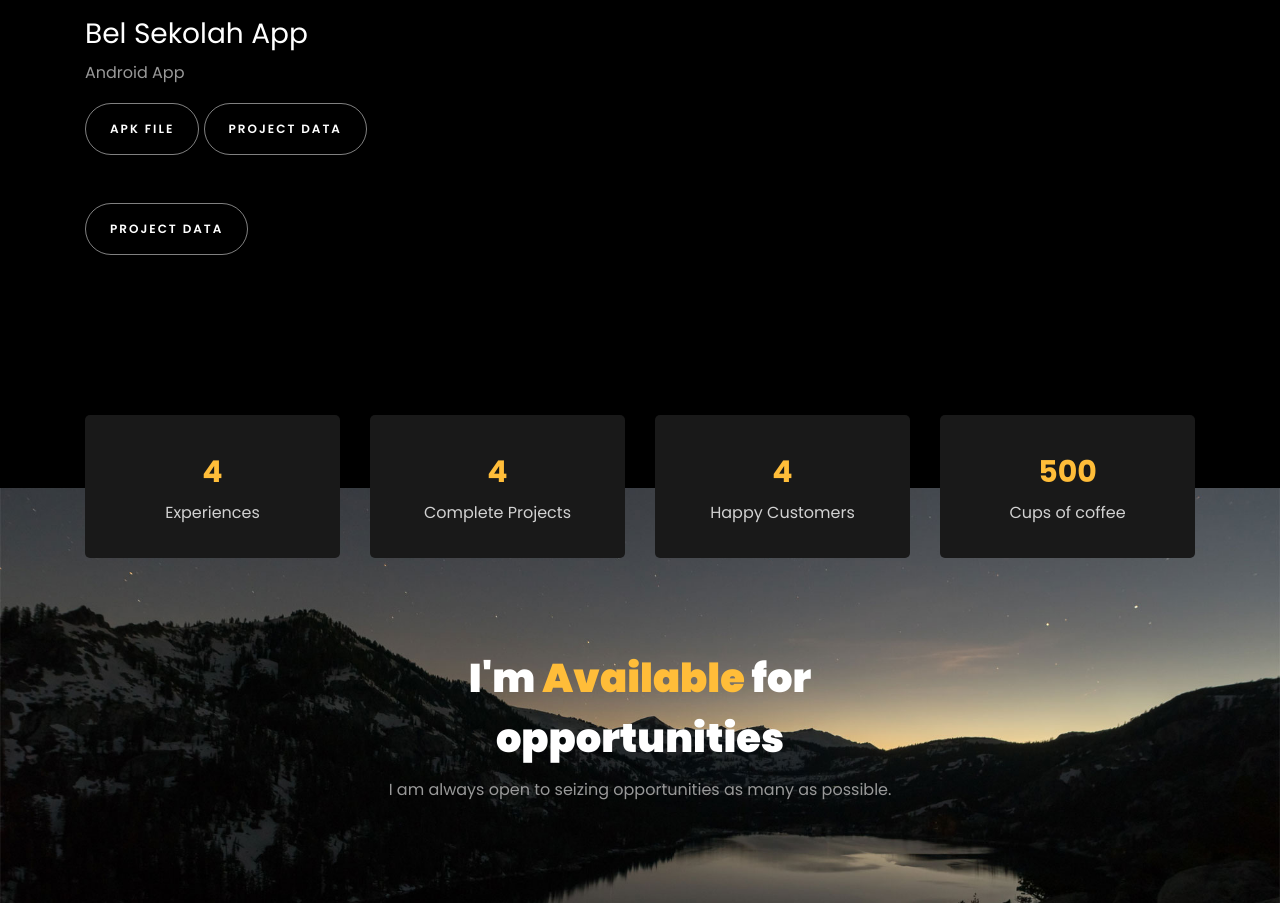
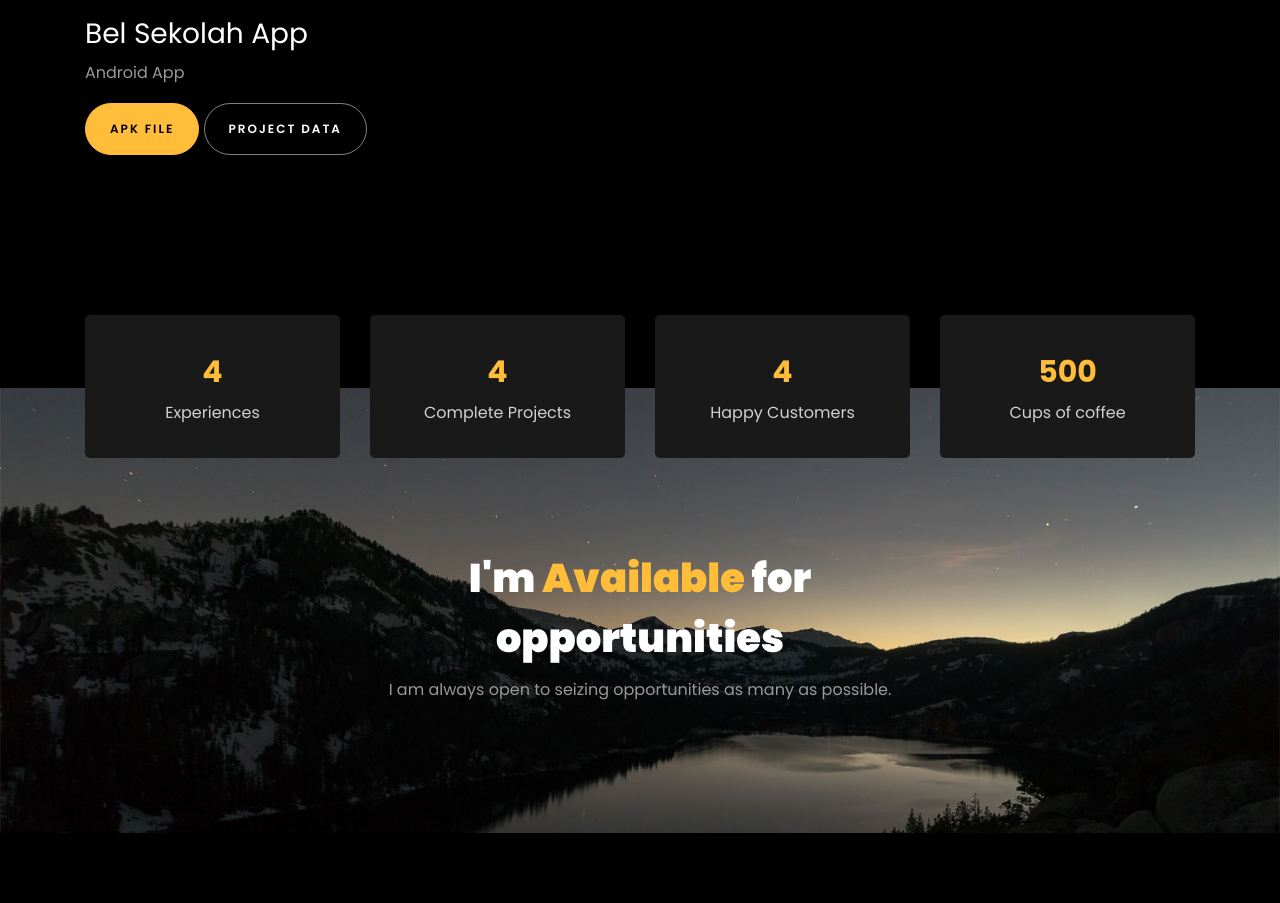
Before and after one commit to 08freyza/freyzakusuma, a plain HTML site: page index.html in a window 1280 px wide. Shown: the part 6065-6968 px from the top of the page. Drawn offline with Linux system fonts and the light colour scheme; files whose address does not match are found by name.

Commit message:
Update index.html

```diff
--- a/index.html
+++ b/index.html
@@ -434,8 +434,7 @@
 					</div>
 					<h3 class="mt-3 mb-1">Bel Sekolah App</h3>
 					<p class="mb-3">Android App</p>
-					<p class="mb-5"><a href="https://drive.google.com/file/d/1fgYNUmIYiMCa40YovntVOUzBuwkRgp9b/view?usp=sharing" class="btn btn-white btn-outline-white py-3 px-4">Apk File</a> <a href="https://github.com/08freyza/belsekolahapp" class="btn btn-white btn-outline-white py-3 px-4">Project Data</a></p>
-					<p class="mb-5"><a href="https://github.com/08freyza/belsekolahapp" class="btn btn-white btn-outline-white py-3 px-4">Project Data</a></p>
+					<p class="mb-5"><a href="https://drive.google.com/file/d/1fgYNUmIYiMCa40YovntVOUzBuwkRgp9b/view?usp=sharing" class="btn btn-primary btn-outline-white py-3 px-4">Apk File</a> <a href="https://github.com/08freyza/belsekolahapp" class="btn btn-white btn-outline-white py-3 px-4">Project Data</a></p>
 				</div>
     		</div>
     	</div>
```
